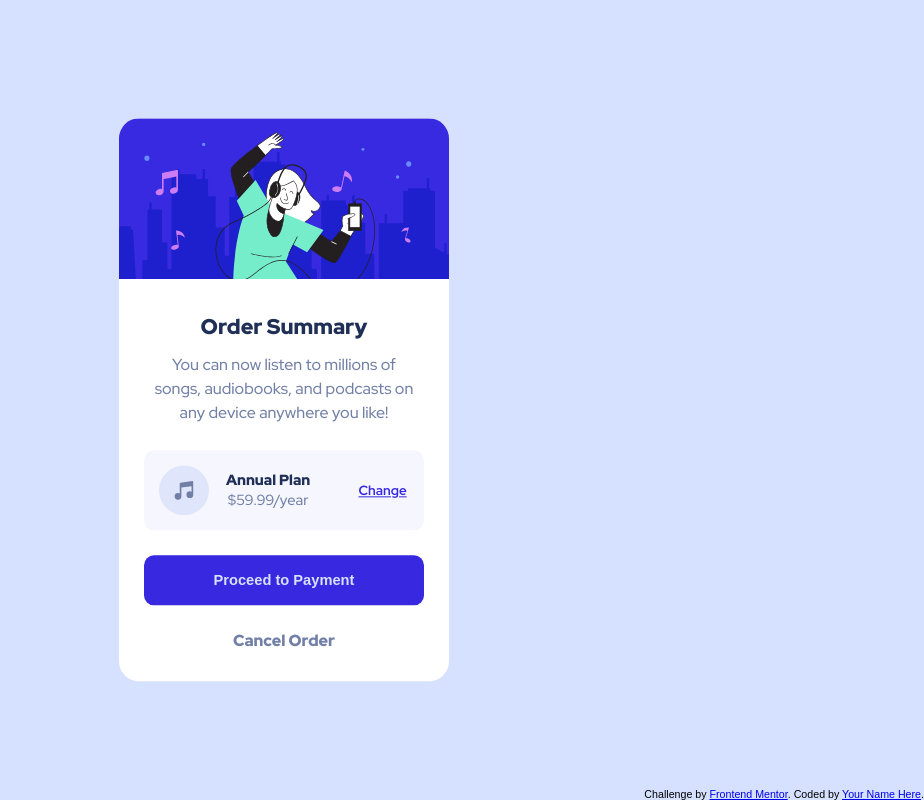
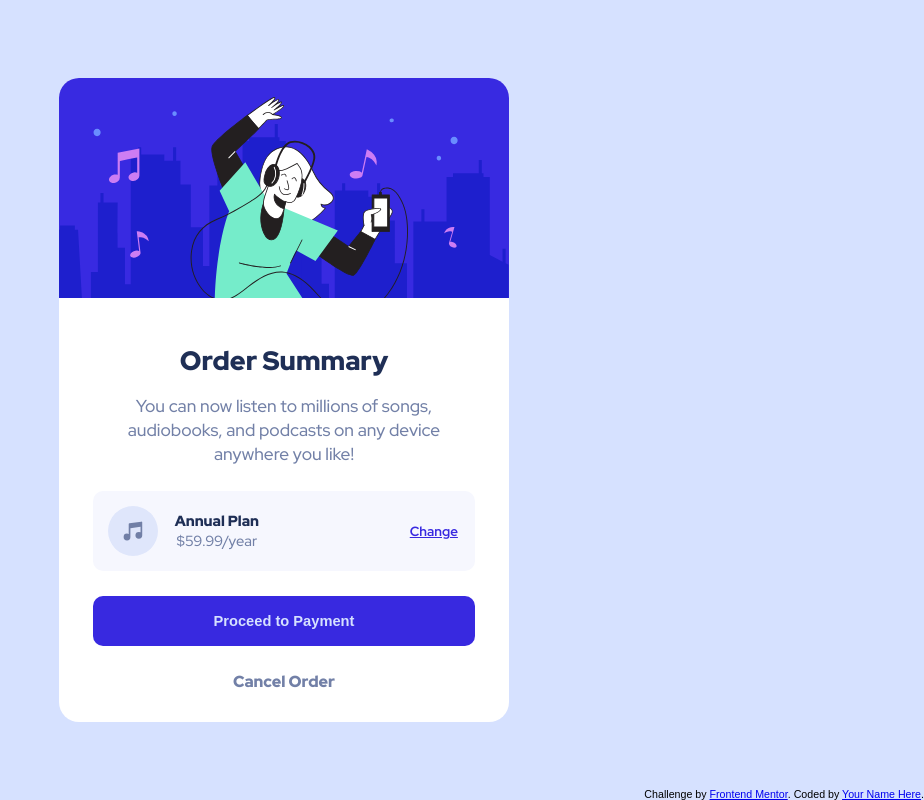
Before and after one commit to JunoField/fm3-order-summary-component, a website built with Parcel: page index.html in a window 1280 px wide. Shown: the whole page, without its empty margins (356-1280 px from the left). Built offline with nearby package versions, Linux system fonts and the light colour scheme.

Commit message:
started work on desktop design (up to paragraph)

```diff
--- a/style.scss
+++ b/style.scss
@@ -48,7 +48,8 @@ p{
 
 #order-display{
     background-color: $orderDisplayBgnd;
-    margin: 25px 25px auto 25px;
+    margin: 25px auto auto auto;
+    width: 85%;
     border-radius: 10px;
     height: 80px;
     display: flex;
@@ -101,7 +102,7 @@ p{
     font-weight: 900;
     font-size: 11pt;
     border-radius: 10px;
-    width: 280px;
+    width: 85%;
     height: 50px;
     &:hover{
         background-color: $hoverBlue;
@@ -119,6 +120,34 @@ p{
     }
 }
 
+@media only screen and (min-width: 600px){
+    #centre-card{
+        width: 450px;
+    }
+
+    h1{
+        font-size: 20pt;
+        margin: 40px auto 16px auto;
+    }
+
+    p{
+        font-size: 13pt;
+        margin: auto 65px auto 65px;
+    }
+
+
+
+
+}
+
+
+
+
+
+
+
+
+
 .attribution{
     position: absolute;
     right: 0px;
```
Also changed, not shown: 2 other files.
